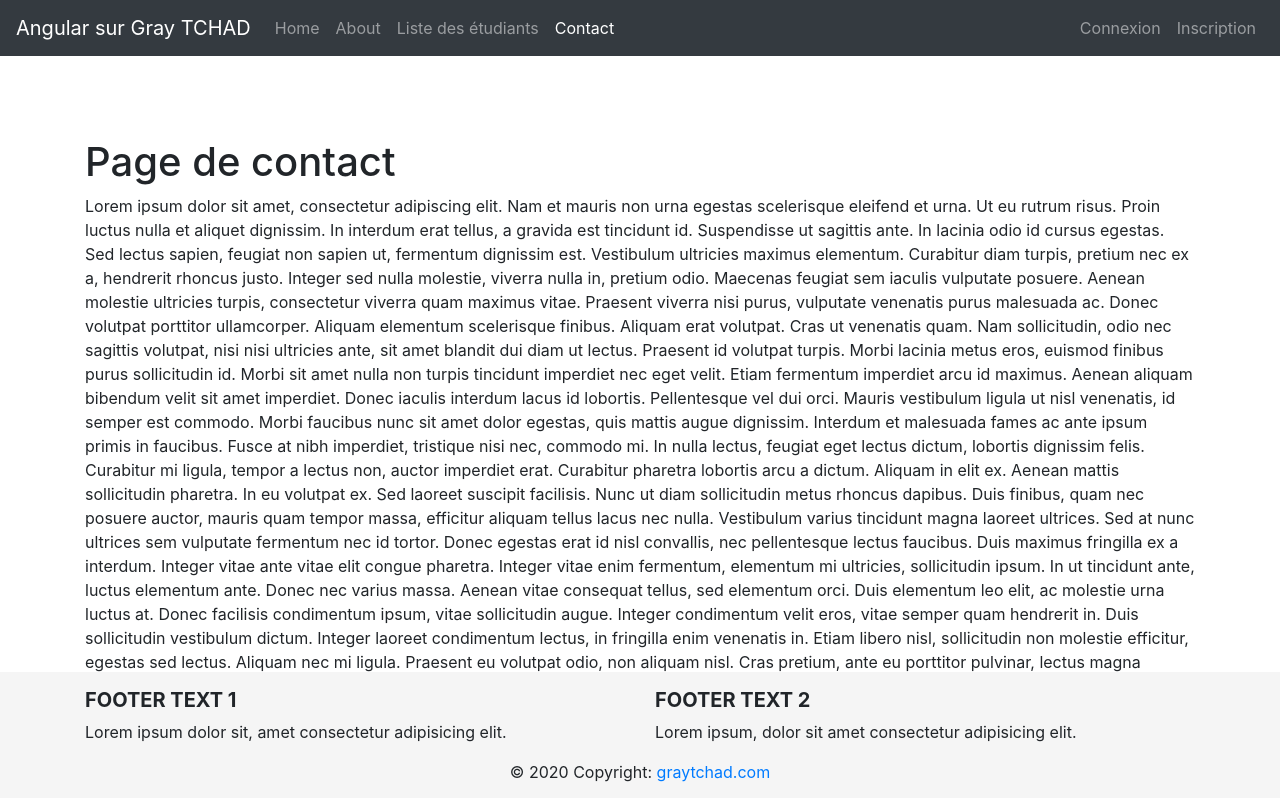
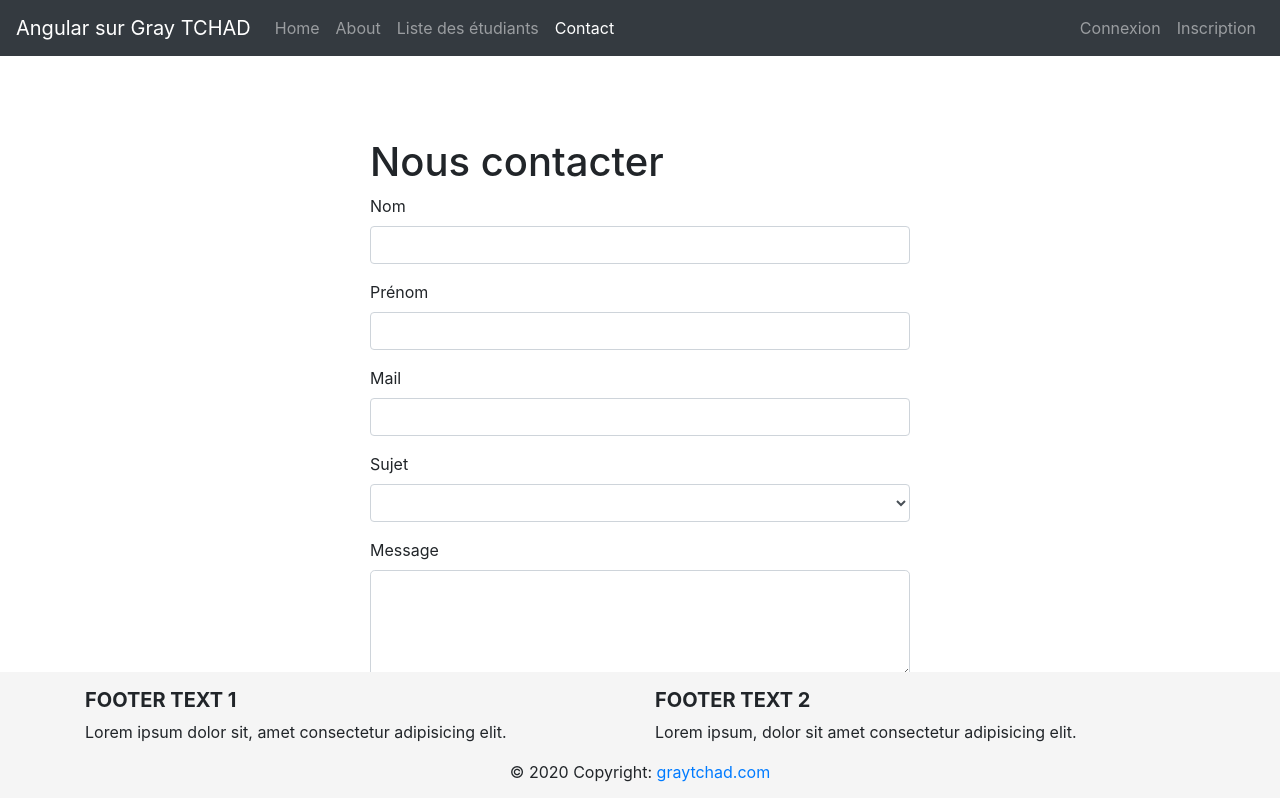
Before and after one commit to doutoum90/graytchadformationangular, an Angular app: page /contact in a window 1280 px wide. Shown: the top 798 px of the page. Built offline with nearby package versions, Linux system fonts and the light colour scheme.

Commit message:
add changes of lesson 20

```diff
--- a/src/app/contactdir/contact.module.ts
+++ b/src/app/contactdir/contact.module.ts
@@ -2,6 +2,7 @@ import { NgModule } from '@angular/core';
 import { CommonModule } from '@angular/common';
 import { ContactComponent } from './contact/contact.component';
 import { ContactRoutingModule } from './contact-routing.module';
+import { ReactiveFormsModule, FormsModule } from '@angular/forms';
 
 
 
@@ -9,7 +10,9 @@ import { ContactRoutingModule } from './contact-routing.module';
   declarations: [ContactComponent],
   imports: [
     CommonModule,
-    ContactRoutingModule
+    ContactRoutingModule,
+    FormsModule,
+    ReactiveFormsModule
   ],
   exports: [ContactComponent]
 })
--- a/src/app/contactdir/contact/contact.component.html
+++ b/src/app/contactdir/contact/contact.component.html
@@ -1,21 +1,52 @@
-<h1>Page de contact</h1>
-<p>
-Lorem ipsum dolor sit amet, consectetur adipiscing elit. Nam et mauris non urna egestas scelerisque eleifend et urna. Ut eu rutrum risus. Proin luctus nulla et aliquet dignissim. In interdum erat tellus, a gravida est tincidunt id. Suspendisse ut sagittis ante. In lacinia odio id cursus egestas. Sed lectus sapien, feugiat non sapien ut, fermentum dignissim est. Vestibulum ultricies maximus elementum. Curabitur diam turpis, pretium nec ex a, hendrerit rhoncus justo. Integer sed nulla molestie, viverra nulla in, pretium odio. Maecenas feugiat sem iaculis vulputate posuere.
+<div id="container">
+    <div class="row">
 
-Aenean molestie ultricies turpis, consectetur viverra quam maximus vitae. Praesent viverra nisi purus, vulputate venenatis purus malesuada ac. Donec volutpat porttitor ullamcorper. Aliquam elementum scelerisque finibus. Aliquam erat volutpat. Cras ut venenatis quam. Nam sollicitudin, odio nec sagittis volutpat, nisi nisi ultricies ante, sit amet blandit dui diam ut lectus. Praesent id volutpat turpis. Morbi lacinia metus eros, euismod finibus purus sollicitudin id.
 
-Morbi sit amet nulla non turpis tincidunt imperdiet nec eget velit. Etiam fermentum imperdiet arcu id maximus. Aenean aliquam bibendum velit sit amet imperdiet. Donec iaculis interdum lacus id lobortis. Pellentesque vel dui orci. Mauris vestibulum ligula ut nisl venenatis, id semper est commodo. Morbi faucibus nunc sit amet dolor egestas, quis mattis augue dignissim. Interdum et malesuada fames ac ante ipsum primis in faucibus. Fusce at nibh imperdiet, tristique nisi nec, commodo mi. In nulla lectus, feugiat eget lectus dictum, lobortis dignissim felis.
+        <div class="col-3"></div>
+        <div class="col-6">
+            <p [ngStyle]="{'color': 'green'}" *ngIf="messageEnvoyer">
+                Votre message a été envoyer avec succés
+            </p>
+            <h1>Nous contacter</h1>
+            <form (ngSubmit)="envoyer()" [formGroup]="formulaireContact">
 
-Curabitur mi ligula, tempor a lectus non, auctor imperdiet erat. Curabitur pharetra lobortis arcu a dictum. Aliquam in elit ex. Aenean mattis sollicitudin pharetra. In eu volutpat ex. Sed laoreet suscipit facilisis. Nunc ut diam sollicitudin metus rhoncus dapibus. Duis finibus, quam nec posuere auctor, mauris quam tempor massa, efficitur aliquam tellus lacus nec nulla. Vestibulum varius tincidunt magna laoreet ultrices. Sed at nunc ultrices sem vulputate fermentum nec id tortor. Donec egestas erat id nisl convallis, nec pellentesque lectus faucibus. Duis maximus fringilla ex a interdum.
+                <div class="form-group">
+                    <label for="inputName">Nom</label>
+                    <input type="text" formControlName="nom" class="form-control" name="inputName">
+                    <p [ngStyle]="{'color': 'red'}" *ngIf="estValid('nom')">
+                        Nom incorrect
+                    </p>
+                </div>
 
-Integer vitae ante vitae elit congue pharetra. Integer vitae enim fermentum, elementum mi ultricies, sollicitudin ipsum. In ut tincidunt ante, luctus elementum ante. Donec nec varius massa. Aenean vitae consequat tellus, sed elementum orci. Duis elementum leo elit, ac molestie urna luctus at. Donec facilisis condimentum ipsum, vitae sollicitudin augue. Integer condimentum velit eros, vitae semper quam hendrerit in. Duis sollicitudin vestibulum dictum.
+                <div class="form-group">
+                    <label for="inputLastName">Prénom</label>
+                    <input type="text" formControlName="prenom" class="form-control" name="inputLastName">
+                    <p [ngStyle]="{'color': 'red'}" *ngIf="estValid('prenom')">
+                        Prénom incorrect
+                    </p>
+                </div>
+                <div class="form-group">
+                    <label for="inputMail">Mail</label>
+                    <input type="email" formControlName="email" class="form-control" name="inputMail">
+                    <p [ngStyle]="{'color': 'red'}" *ngIf="estValid('email')">
+                        Mail incorrect
+                    </p>
+                </div>
 
-Integer laoreet condimentum lectus, in fringilla enim venenatis in. Etiam libero nisl, sollicitudin non molestie efficitur, egestas sed lectus. Aliquam nec mi ligula. Praesent eu volutpat odio, non aliquam nisl. Cras pretium, ante eu porttitor pulvinar, lectus magna rutrum nunc, vitae imperdiet mi metus vitae ex. Proin suscipit, dolor vitae ultricies laoreet, eros nisi posuere purus, vitae tempor urna massa eu orci. Vestibulum est leo, dignissim vel hendrerit non, consectetur quis odio. Donec et mauris sit amet justo ultricies tempor non eget justo.
-
-Interdum et malesuada fames ac ante ipsum primis in faucibus. Maecenas vel nibh in elit tempor posuere sit amet nec metus. Quisque vulputate dapibus tortor, ut semper risus aliquet eget. Mauris ornare ornare orci, nec sodales neque rhoncus ut. Vivamus risus massa, scelerisque in ante eget, tincidunt vulputate nulla. Lorem ipsum dolor sit amet, consectetur adipiscing elit. Duis ac faucibus lorem. Nunc dictum tincidunt interdum. Nam tincidunt nibh non augue molestie ultricies. Nulla eu ex eget lectus iaculis tempor. Donec et massa a dolor ultricies scelerisque. Vivamus volutpat pellentesque velit vel vestibulum. Lorem ipsum dolor sit amet, consectetur adipiscing elit. Curabitur vel dapibus odio. Donec sit amet felis iaculis metus maximus elementum. Donec viverra velit at facilisis porta.
-
-Suspendisse eget euismod tellus. Vestibulum ultrices ex ac sapien consectetur finibus sed quis dui. Donec scelerisque diam sapien, at ultricies leo suscipit a. Nulla ultrices vitae metus in convallis. Aenean efficitur malesuada elit non gravida. Etiam molestie dolor et blandit aliquet. Curabitur vitae fringilla nisl, quis suscipit lectus. Nulla egestas mi nulla, quis consequat velit tincidunt vitae. Curabitur erat neque, accumsan sit amet erat sed, commodo convallis ligula. Fusce eget neque porttitor, tincidunt neque eget, vestibulum nulla. Donec mollis commodo sodales. Quisque condimentum arcu sit amet enim feugiat iaculis. Sed ac risus porttitor, suscipit ex non, varius dui. Class aptent taciti sociosqu ad litora torquent per conubia nostra, per inceptos himenaeos. Praesent quis risus dictum, bibendum sem eget, pulvinar nulla. Sed magna felis, mattis id nisi in, malesuada ultricies elit.
-
-Sed pharetra sagittis commodo. Aliquam erat volutpat. Phasellus sed pulvinar urna. Etiam pulvinar orci vitae lectus sodales auctor in id lorem. Interdum et malesuada fames ac ante ipsum primis in faucibus. Sed egestas pellentesque neque. Proin in lacinia odio. Vestibulum ante ipsum primis in faucibus orci luctus et ultrices posuere cubilia curae; Maecenas tempus, enim placerat interdum molestie, enim purus porttitor ipsum, laoreet porta diam ex vel neque. Nam sit amet iaculis dolor, a bibendum sapien. Fusce nisl mauris, interdum nec pharetra nec, molestie id elit. Maecenas facilisis, tellus non posuere sollicitudin, ligula metus gravida est, at congue ipsum leo ac massa. Sed porttitor volutpat interdum. Sed accumsan est non suscipit convallis. Donec libero tellus, vulputate eu nibh ut, vulputate sollicitudin dui.
-
-Ut ac pulvinar nibh. Cras ultricies sodales fringilla. Aliquam lacus lacus, sollicitudin at urna a, scelerisque interdum enim. Aliquam ultricies urna vitae est finibus, vel euismod odio blandit. Sed finibus purus eget luctus pulvinar. Phasellus non aliquam leo, ac placerat nisl. Suspendisse sodales massa sit amet semper pulvinar. Praesent sed quam vel odio sagittis efficitur. Pellentesque volutpat leo ipsum, gravida faucibus dolor sodales eget. Morbi dictum fermentum finibus.</p>
+                <div class="form-group">
+                    <label for="inputMail">Sujet</label>
+                    <select class="form-control" formControlName="sujet">
+                        <option *ngFor="let element of listeSujet" [value]="element.valeur">{{element.name}}</option>
+                    </select>
+                </div>
+                <div class="form-group">
+                    <label for="message">Message</label>
+                    <textarea formControlName="message" class="form-control form-control-lg mb-3" rows="3"></textarea>
+                </div>
+                <button type="submit" [disabled]="formulaireContact.invalid" class="btn btn-primary">Nous
+                    contacter</button>
+            </form>
+        </div>
+        <div class="col-6"></div>
+    </div>
+</div>
--- a/src/app/contactdir/contact/contact.component.ts
+++ b/src/app/contactdir/contact/contact.component.ts
@@ -1,4 +1,5 @@
 import { Component, OnInit } from '@angular/core';
+import { FormBuilder, FormGroup, Validators } from '@angular/forms';
 
 @Component({
   selector: 'gray-contact',
@@ -6,10 +7,48 @@ import { Component, OnInit } from '@angular/core';
   styleUrls: ['./contact.component.scss']
 })
 export class ContactComponent implements OnInit {
+  formulaireContact: FormGroup;
+  messageEnvoyer = false;
 
-  constructor() { }
+  listeSujet = [
+    { name: 'Demande d\'aide', valeur: 'aide' },
+    { name: 'Salutation', valeur: 'salutation' },
+    { name: 'Lalekou gray tchad', valeur: 'lalekou' }
+  ];
+
+  constructor(private readonly formbuilder: FormBuilder) { }
 
   ngOnInit(): void {
+    this.formulaireContact = this.formbuilder.group({
+      // nom: ['', Validators.minLength(5)]
+      nom: this.formbuilder.control('', [
+        Validators.maxLength(50),
+        Validators.minLength(5),
+        Validators.pattern('^[A-Za-z]+$')
+      ]),
+      prenom: this.formbuilder.control('', [
+        Validators.maxLength(50),
+        Validators.minLength(5),
+        Validators.pattern('^[A-Za-z]+$')
+      ]),
+      email: this.formbuilder.control('', Validators.email),
+      sujet: this.formbuilder.control(''),
+      message: this.formbuilder.control(''),
+    })
   }
 
+  envoyer() {
+    if (this.formulaireContact.valid) {
+      console.log(this.formulaireContact.value);
+      console.log('envoi de message ...');
+      this.formulaireContact.reset();
+      this.messageEnvoyer = true;
+    }
+  }
+
+  estValid(nomChamp: string) {
+    return this.formulaireContact.get(nomChamp).touched
+      &&
+      this.formulaireContact.get(nomChamp).invalid;
+  }
 }
```
